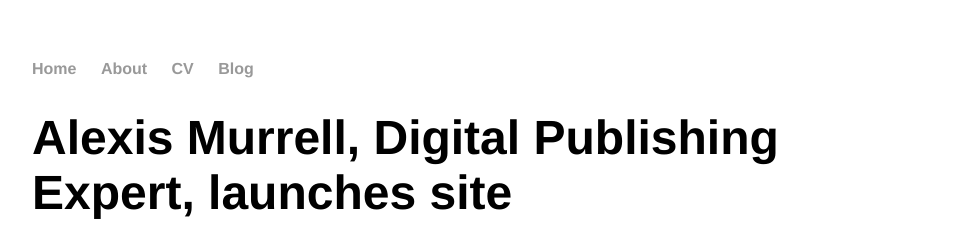
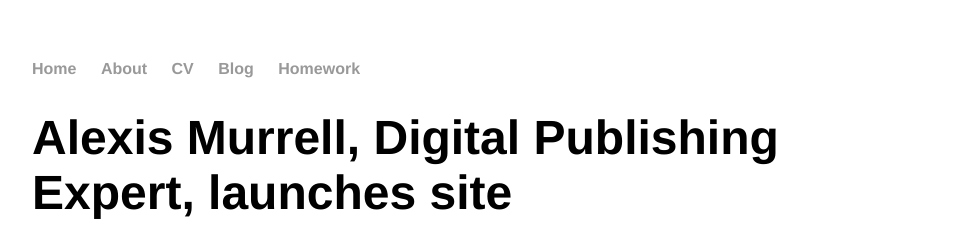
Before and after one commit to ajmurrel/ajmurrel.github.io, a Jekyll site: the page built from _posts/2021-01-21-first-post.md, in a window 1280 px wide. Shown: the top 252 px of the page, without its empty margins (160-1119 px from the left). Built offline with Jekyll 4.4.1, drawn with Linux system fonts in a browser that asks for light colours.

Commit message:
Update default.html
Adding homework folder

```diff
--- a/_layouts/default.html
+++ b/_layouts/default.html
@@ -12,6 +12,7 @@
 		        	<li><a href="/about">About</a></li>
 	        		<li><a href="/cv">CV</a></li>
 	        		<li><a href="/blog">Blog</a></li>
+				<li><a href="/homework">Homework</a></li>
 	    		</ul>
 			</nav>
 			<div class="container">
```
